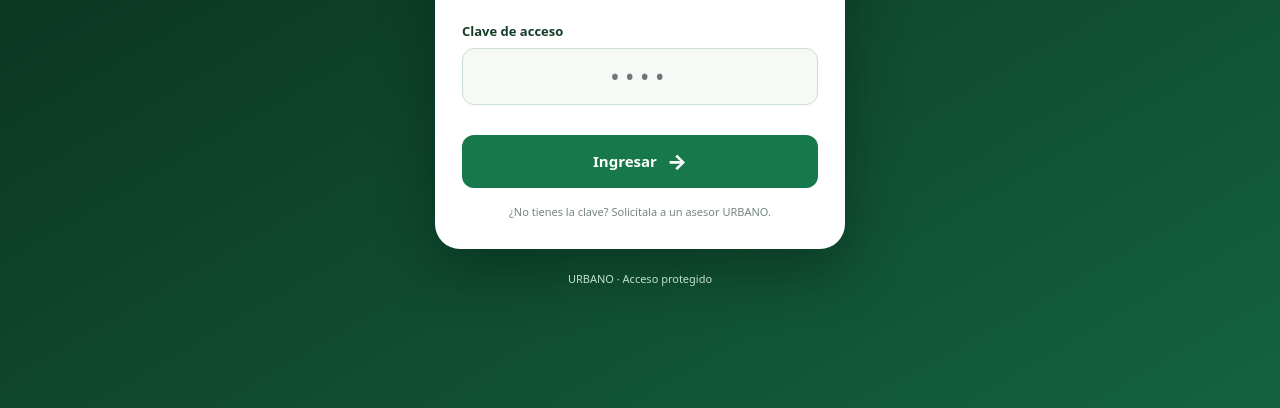
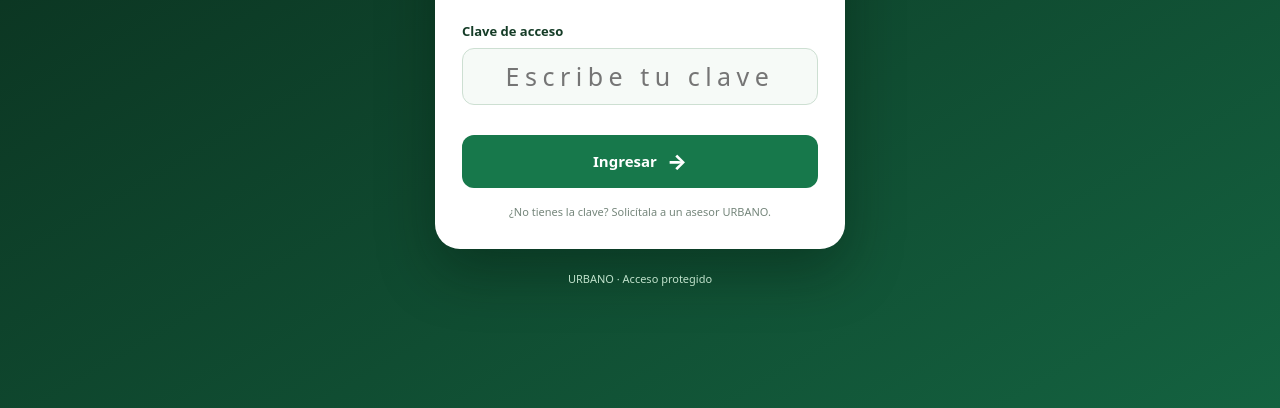
Before and after one commit to urbanoperuoficial-debug/Urbanorepositorio, a website: page urbano-pagos-vercel/public/index.html in a window 1280 px wide. Shown: the part 392-800 px from the top of the page. Drawn offline with Linux system fonts and the light colour scheme; no server answers.

Commit message:
PIN de acceso visible, sin máscara ni marcador de puntos

```diff
--- a/urbano-pagos-vercel/public/index.html
+++ b/urbano-pagos-vercel/public/index.html
@@ -5,7 +5,7 @@
   <p>Ingresa la clave que te proporcionó nuestro personal para ver los medios de pago.</p>
   <form id="access-form" autocomplete="off">
   <label for="pin">Clave de acceso</label>
-  <input id="pin" type="text" inputmode="numeric" pattern="[0-9]{4,12}" maxlength="12" autocomplete="off" placeholder="••••" required aria-describedby="error">
+  <input id="pin" type="text" inputmode="numeric" pattern="[0-9]{4,12}" maxlength="12" autocomplete="off" placeholder="Escribe tu clave" required aria-describedby="error">
   <div id="error" class="error" role="alert" aria-live="polite"></div>
   <button class="main-btn" id="login" type="submit">Ingresar <span aria-hidden="true">→</span></button>
   </form><small>¿No tienes la clave? Solicítala a un asesor URBANO.</small>
```
